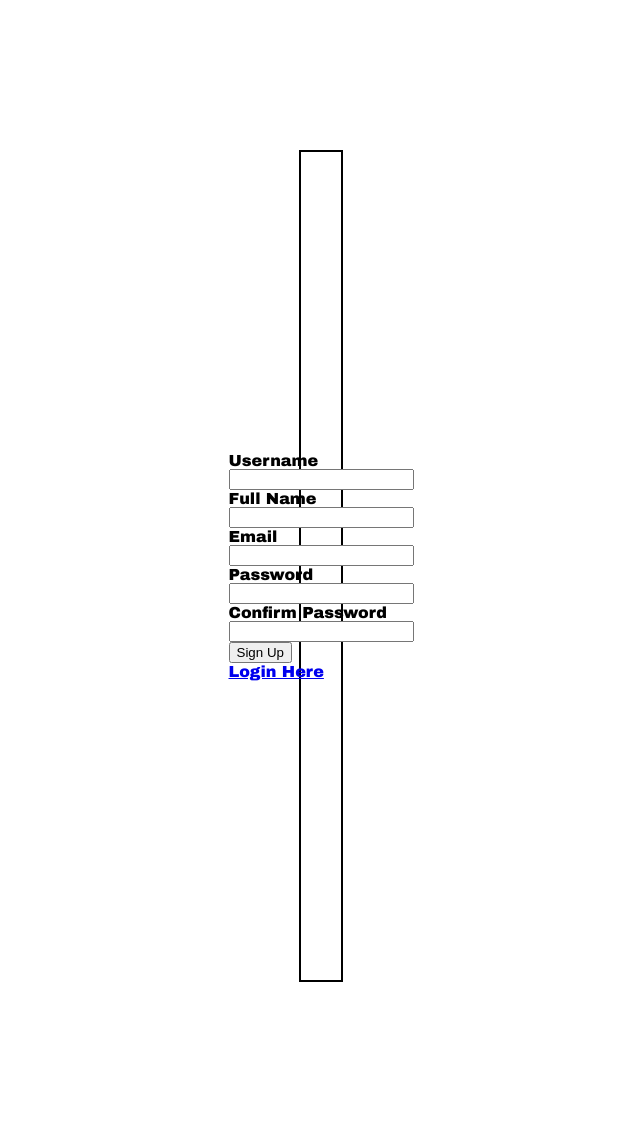
After one commit to ramisdeadd/contextual-alt_text, a FastAPI app: template templates/pages/signup.html in a window 1280 px wide. The commit adds this page. Shown: the whole page, without its empty margins (401-1041 px from the left). Run offline with FastAPI, Linux system fonts and the light colour scheme; the template is opened without the code that fills it, so the values that code supplies are empty.

Commit message:
added signup

```diff
--- a/main.py
+++ b/main.py
@@ -24,6 +24,10 @@ async def home(request: Request):
 async def login(request: Request):
     return templates.TemplateResponse("/pages/login.html", {"request": request})
 
+@app.get("/signup", response_class=HTMLResponse)
+async def signup(request: Request):
+    return templates.TemplateResponse("/pages/signup.html", {"request": request})
+
 @app.post("/")
 async def alt_text(text: Annotated[str, Form()], img: UploadFile = File(...),):
     img_content = await img.read()
--- a/static/styles.css
+++ b/static/styles.css
@@ -247,6 +247,16 @@ body{
     color: black;
 }
 
+.signup-container {
+    display: flex;
+    justify-content: center;
+    align-items: center;
+    margin: 150px 700px 150px;
+    border: 2px solid black;
+    padding: 300px 20px 300px;
+    color: black;
+}
+
 .login a{
     text-decoration: none;
     color: white;
--- a/templates/pages/login.html
+++ b/templates/pages/login.html
@@ -17,6 +17,10 @@
             </div>
         </form>
     </div>
+
+    <div>
+        <a href="/signup">No account? Signup Here</a>
+    </div>
 </div>
 
 
--- /dev/null
+++ b/templates/pages/signup.html
@@ -0,0 +1,41 @@
+{% extends 'layouts/base.html' %}
+{% block body %}
+
+<div class="signup-container">
+    <div>
+        <form method="post">
+            <div>
+                <label for="">Username</label>
+                <input type="text" id="" name="">
+            </div>
+            <div>
+                <label for="">Full Name</label>
+                <input type="text" id="" name="">
+            </div>
+            <div>
+                <label for="">Email</label>
+                <input type="text" id="" name="">
+            </div>
+            <div>
+                <label for="">Password</label>
+                <input type="text" id="" name="">
+            </div>
+            <div>
+                <label for="">Confirm Password</label>
+                <input type="text" id="" name="">
+            </div>
+            <div>
+                <button>Sign Up</button>
+            </div>
+        </form>
+
+        <div>
+            <a href="/login">Login Here</a>
+        </div>
+    </div>
+</div>
+
+
+
+
+{% endblock %}
```
